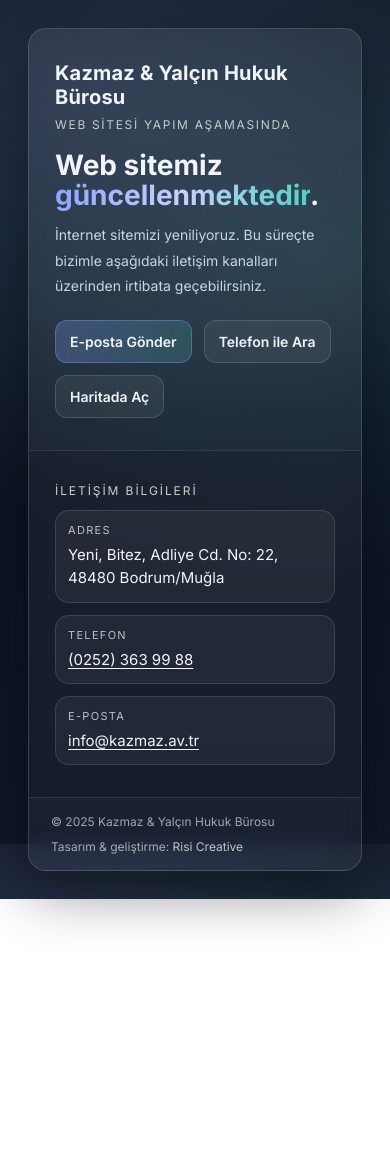
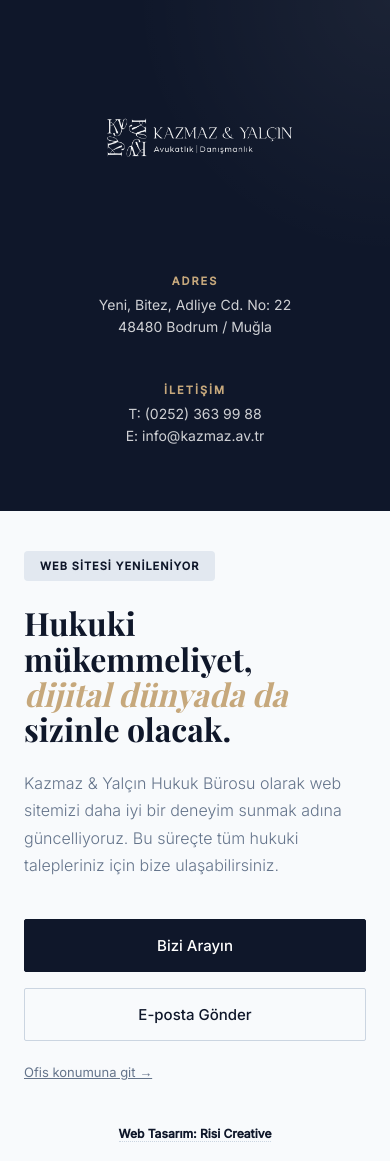
Before and after one commit to Ozrisi/kazmaz-avtr, a plain HTML site: page index.html in a window 390 px wide. Before the commit the page ends 899 px from the top, so only its background shows below. Drawn offline with nearby package versions, Linux system fonts and the light colour scheme; a web font is replaced by a local one.

Commit message:
Refactor index.html for improved structure and styles
Updated the HTML structure and styles for the Kazmaz & Yalçın Hukuk Bürosu website. Improved meta tags, added styles, and adjusted layout for better responsiveness.

```diff
--- a/index.html
+++ b/index.html
@@ -1,291 +1,296 @@
 <!DOCTYPE html>
 <html lang="tr">
 <head>
-  <meta charset="UTF-8" />
-  <meta name="viewport" content="width=device-width, initial-scale=1.0" />
-  <title>Kazmaz & Yalçın Hukuk Bürosu | Yapım Aşamasında</title>
+  <meta charset="UTF-8">
+  <title>Kazmaz & Yalçın Hukuk Bürosu</title>
+  <meta name="viewport" content="width=device-width, initial-scale=1.0">
 
-  <meta name="description" content="Kazmaz & Yalçın Hukuk Bürosu web sitesi yapım aşamasındadır. İletişim bilgilerimiz aşağıdadır." />
-  <meta name="robots" content="noindex, nofollow" />
-  <meta name="theme-color" content="#0b0f19" />
-
-  <link rel="preconnect" href="https://fonts.googleapis.com">
-  <link rel="preconnect" href="https://fonts.gstatic.com" crossorigin>
-  <link href="https://fonts.googleapis.com/css2?family=Inter:wght@300;400;600;700&display=swap" rel="stylesheet">
+  <link href="https://fonts.googleapis.com/css2?family=Inter:wght@300;400;500&family=Playfair+Display:ital,wght@0,600;0,700;1,600&display=swap" rel="stylesheet">
 
   <style>
-    :root{
-      --bg1:#0b0f19;
-      --bg2:#0f172a;
-      --card:rgba(255,255,255,.06);
-      --stroke:rgba(255,255,255,.14);
-      --text:#f1f5f9;
-      --muted:#cbd5e1;
-      --accent:#8aa6ff;
-      --accent2:#4fd1c5;
-      --shadow: 0 20px 60px rgba(0,0,0,.45);
-      --radius: 18px;
+    :root {
+      --primary-dark: #0f172a;
+      --accent-gold: #c6a87c;
+      --text-grey: #64748b;
+      --bg-light: #f8fafc;
     }
 
-    *{box-sizing:border-box}
-    html,body{height:100%}
-    body{
-      margin:0;
-      font-family: "Inter", system-ui, -apple-system, Segoe UI, Roboto, Arial, sans-serif;
-      color:var(--text);
-      background:
-        radial-gradient(1200px 700px at 20% 10%, rgba(138,166,255,.18), transparent 55%),
-        radial-gradient(900px 600px at 80% 30%, rgba(79,209,197,.14), transparent 55%),
-        linear-gradient(180deg, var(--bg1), var(--bg2));
-      overflow-x:hidden;
+    * { box-sizing: border-box; }
+
+    body {
+      margin: 0;
+      padding: 0;
+      font-family: 'Inter', sans-serif;
+      height: 100vh;
+      overflow: hidden;
+      display: flex;
     }
 
-    /* PNG Background Logo (Watermark) */
-    .bg-logo{
-      position: fixed;
-      inset: 0;
-      background: url("assets/kazmazlogo.png") no-repeat center;
-      background-size: contain;   /* ekrana sığdır */
-      opacity: 0.10;              /* görünürlük */
-      z-index: 0;
+    /* === SOL TARAF === */
+    .brand-section {
+      width: 40%;
+      background-color: var(--primary-dark);
+      color: #fff;
+      padding: 60px;
+      display: flex;
+      flex-direction: column;
+      justify-content: space-between;
+      position: relative;
+    }
+
+    .brand-section::before {
+      content: "";
+      position: absolute;
+      top: 0; left: 0; width: 100%; height: 100%;
+      background: radial-gradient(circle at top right, rgba(255,255,255,0.05), transparent 40%);
       pointer-events: none;
-      filter: blur(0.4px);
     }
-    @media (max-width: 768px){
-      .bg-logo{
-        opacity: 0.07;
+
+    .logo-container img {
+      width: 100%;
+      /* GÜNCELLEME: Logo boyutu büyütüldü (280px -> 450px) */
+      max-width: 450px;
+      height: auto;
+      object-fit: contain;
+      filter: brightness(0) invert(1);
+      opacity: 0.95; /* Biraz daha belirgin olsun diye opaklığı artırdım */
+    }
+
+    .contact-details {
+      margin-top: auto;
+      border-left: 1px solid rgba(255,255,255,0.1);
+      padding-left: 24px;
+    }
+
+    .contact-item {
+      margin-bottom: 24px;
+    }
+
+    .contact-item h4 {
+      margin: 0 0 6px;
+      font-size: 11px;
+      text-transform: uppercase;
+      letter-spacing: 2px;
+      color: var(--accent-gold);
+    }
+
+    .contact-item p {
+      margin: 0;
+      font-size: 14px;
+      color: rgba(255,255,255,0.8);
+      line-height: 1.6;
+    }
+
+    /* === SAĞ TARAF === */
+    .content-section {
+      width: 60%;
+      background-color: var(--bg-light);
+      display: flex;
+      align-items: center;
+      justify-content: center;
+      padding: 60px;
+      position: relative;
+    }
+
+    .content-wrapper {
+      max-width: 550px;
+      animation: fadeInUp 1s ease-out;
+    }
+
+    .status-badge {
+      display: inline-block;
+      padding: 8px 16px;
+      background: #e2e8f0;
+      color: var(--primary-dark);
+      font-size: 11px;
+      font-weight: 700;
+      letter-spacing: 1px;
+      text-transform: uppercase;
+      border-radius: 4px;
+      margin-bottom: 24px;
+    }
+
+    h1 {
+      font-family: 'Playfair Display', serif;
+      font-size: 48px;
+      color: var(--primary-dark);
+      margin: 0 0 24px;
+      line-height: 1.1;
+    }
+
+    h1 span {
+      color: var(--accent-gold);
+      font-style: italic;
+    }
+
+    p.lead {
+      font-size: 18px;
+      color: var(--text-grey);
+      line-height: 1.7;
+      margin-bottom: 40px;
+      font-weight: 300;
+    }
+
+    .action-buttons {
+      display: flex;
+      gap: 16px;
+    }
+
+    .btn {
+      padding: 16px 32px;
+      border-radius: 2px;
+      text-decoration: none;
+      font-weight: 500;
+      font-size: 15px;
+      transition: all 0.3s ease;
+    }
+
+    .btn-primary {
+      background: var(--primary-dark);
+      color: #fff;
+      border: 1px solid var(--primary-dark);
+    }
+
+    .btn-primary:hover {
+      background: #1e293b;
+      transform: translateY(-2px);
+      box-shadow: 0 10px 20px rgba(15, 23, 42, 0.15);
+    }
+
+    .btn-secondary {
+      background: transparent;
+      color: var(--primary-dark);
+      border: 1px solid #cbd5e1;
+    }
+
+    .btn-secondary:hover {
+      border-color: var(--primary-dark);
+      background: #fff;
+    }
+
+    .footer-signature {
+      position: absolute;
+      bottom: 30px;
+      right: 40px;
+      font-size: 12px;
+      color: #94a3b8;
+    }
+
+    .footer-signature a {
+      color: var(--primary-dark);
+      text-decoration: none;
+      font-weight: 600;
+      border-bottom: 1px dotted #cbd5e1;
+      transition: color 0.2s;
+    }
+
+    .footer-signature a:hover {
+      color: var(--accent-gold);
+      border-bottom-style: solid;
+    }
+
+    /* === MOBİL === */
+    @media (max-width: 900px) {
+      body {
+        flex-direction: column;
+        height: auto;
+        overflow-y: auto;
+      }
+      .brand-section {
+        width: 100%;
+        padding: 40px 24px;
+        align-items: center;
+        text-align: center;
+      }
+      .contact-details {
+        border-left: none;
+        padding-left: 0;
+        margin-top: 32px;
+        display: flex;
+        flex-wrap: wrap;
+        justify-content: center;
+        gap: 20px;
+      }
+      .logo-container img {
+        max-width: 280px; /* Mobilde yine küçük kalsın, taşmasın */
+      }
+      .content-section {
+        width: 100%;
+        padding: 40px 24px 80px 24px;
+      }
+      h1 { font-size: 32px; }
+      p.lead { font-size: 16px; }
+      .action-buttons {
+        flex-direction: column;
+        width: 100%;
+      }
+      .btn { width: 100%; text-align: center; }
+
+      .footer-signature {
+        width: 100%;
+        text-align: center;
+        left: 0;
+        right: 0;
+        bottom: 20px;
       }
     }
 
-    .wrap{
-      min-height:100%;
-      display:flex;
-      align-items:center;
-      justify-content:center;
-      padding:28px;
-      position: relative;
-      z-index: 1; /* watermark üstünde */
+    @keyframes fadeInUp {
+      from { opacity: 0; transform: translateY(20px); }
+      to { opacity: 1; transform: translateY(0); }
     }
-
-    .card{
-      width:min(980px, 100%);
-      background: linear-gradient(180deg, rgba(255,255,255,.08), rgba(255,255,255,.04));
-      border:1px solid var(--stroke);
-      border-radius:var(--radius);
-      box-shadow:var(--shadow);
-      overflow:hidden;
-      position:relative;
-      backdrop-filter: blur(8px);
-    }
-
-    .inner{
-      display:grid;
-      grid-template-columns: 1.2fr .8fr;
-    }
-    @media (max-width: 860px){
-      .inner{grid-template-columns:1fr}
-    }
-
-    .left, .right{ padding:44px 44px; }
-    @media (max-width: 860px){
-      .left, .right{padding:32px 26px}
-    }
-
-    .brand{ margin-bottom:18px; }
-    .brand h1{
-      margin:0;
-      font-size: clamp(20px, 2.6vw, 28px);
-      letter-spacing:.2px;
-      line-height:1.2;
-    }
-    .tag{
-      margin:8px 0 0;
-      color:rgba(255,255,255,.72);
-      font-size:12px;
-      letter-spacing:.14em;
-      text-transform:uppercase;
-    }
-
-    .headline{
-      margin:18px 0 12px;
-      font-size: clamp(28px, 3.6vw, 44px);
-      line-height:1.08;
-      font-weight:700;
-    }
-    .headline span{
-      background: linear-gradient(90deg, var(--accent), #c7d2fe, var(--accent2));
-      -webkit-background-clip:text;
-      background-clip:text;
-      -webkit-text-fill-color:transparent;
-    }
-
-    .sub{
-      margin:0;
-      color:var(--muted);
-      font-size: clamp(14px, 1.5vw, 16px);
-      line-height:1.8;
-      max-width: 66ch;
-    }
-
-    .actions{
-      display:flex;
-      gap:12px;
-      flex-wrap:wrap;
-      margin-top:22px;
-    }
-
-    .btn{
-      display:inline-flex;
-      align-items:center;
-      justify-content:center;
-      padding:12px 14px;
-      border-radius:12px;
-      border:1px solid rgba(255,255,255,.14);
-      background: rgba(255,255,255,.06);
-      color:var(--text);
-      text-decoration:none;
-      font-weight:600;
-      font-size:14px;
-      transition: transform .12s ease, background .12s ease, border-color .12s ease;
-      user-select:none;
-      white-space: nowrap;
-    }
-    .btn:hover{
-      transform: translateY(-1px);
-      background: rgba(255,255,255,.09);
-      border-color: rgba(255,255,255,.22);
-    }
-    .btn.primary{
-      background: linear-gradient(90deg, rgba(138,166,255,.26), rgba(79,209,197,.18));
-      border-color: rgba(138,166,255,.35);
-    }
-
-    .right{
-      border-left:1px solid rgba(255,255,255,.10);
-      background: rgba(0,0,0,.10);
-    }
-    @media (max-width: 860px){
-      .right{border-left:none; border-top:1px solid rgba(255,255,255,.10)}
-    }
-
-    .boxTitle{
-      margin:0 0 12px;
-      font-size:12px;
-      letter-spacing:.16em;
-      text-transform:uppercase;
-      color: rgba(255,255,255,.78);
-    }
-
-    .info{ display:grid; gap:12px; margin-top:10px; }
-
-    .row{
-      padding:12px 12px;
-      border:1px solid rgba(255,255,255,.12);
-      background: rgba(255,255,255,.05);
-      border-radius:14px;
-    }
-
-    .label{
-      font-size:11px;
-      color:rgba(255,255,255,.70);
-      letter-spacing:.12em;
-      text-transform:uppercase;
-      margin-bottom:6px;
-    }
-
-    .val{
-      font-size:15px;
-      color:var(--text);
-      line-height:1.55;
-      word-break:break-word;
-    }
-
-    .val a{
-      color:var(--text);
-      text-decoration:underline;
-      text-underline-offset:3px;
-    }
-
-    .footer{
-      padding:16px 22px;
-      border-top:1px solid rgba(255,255,255,.10);
-      display:flex;
-      justify-content:space-between;
-      gap:10px;
-      flex-wrap:wrap;
-      color: rgba(255,255,255,.60);
-      font-size:12px;
-    }
-    .footer a{
-      color: rgba(255,255,255,.72);
-      text-decoration:none;
-    }
-    .footer a:hover{ text-decoration:underline; }
   </style>
 </head>
+<body>
 
-<body>
-  <!-- Background logo watermark -->
-  <div class="bg-logo" aria-hidden="true"></div>
+  <aside class="brand-section">
+    <div class="logo-container">
+      <img src="assets/kazmazlogo.png" alt="Kazmaz & Yalçın Hukuk">
+    </div>
 
-  <div class="wrap">
-    <div class="card">
-      <div class="inner">
-        <section class="left" aria-label="Bilgilendirme">
-          <div class="brand">
-            <h1>Kazmaz &amp; Yalçın Hukuk Bürosu</h1>
-            <div class="tag">Web Sitesi Yapım Aşamasında</div>
-          </div>
+    <div class="contact-details">
+      <div class="contact-item">
+        <h4>ADRES</h4>
+        <p>Yeni, Bitez, Adliye Cd. No: 22<br>48480 Bodrum / Muğla</p>
+      </div>
+      <div class="contact-item">
+        <h4>İLETİŞİM</h4>
+        <p>
+          T: (0252) 363 99 88<br>
+          E: info@kazmaz.av.tr
+        </p>
+      </div>
+    </div>
+  </aside>
 
-          <div class="headline">
-            Web sitemiz <span>güncellenmektedir</span>.
-          </div>
+  <main class="content-section">
+    <div class="content-wrapper">
+      <span class="status-badge">Web Sitesi Yenileniyor</span>
 
-          <p class="sub">
-            İnternet sitemizi yeniliyoruz. Bu süreçte bizimle aşağıdaki iletişim kanalları üzerinden
-            irtibata geçebilirsiniz.
-          </p>
+      <h1>
+        Hukuki mükemmeliyet,<br>
+        <span>dijital dünyada da</span><br>
+        sizinle olacak.
+      </h1>
 
-          <div class="actions">
-            <a class="btn primary" href="mailto:info@kazmaz.av.tr">E-posta Gönder</a>
-            <a class="btn" href="tel:+902523639988">Telefon ile Ara</a>
-            <a class="btn" target="_blank" rel="noopener noreferrer"
-               href="https://www.google.com/maps/search/?api=1&query=Yeni%2C%20Bitez%2C%20Adliye%20Cd.%20No%3A%2022%2C%2048480%20Bodrum%2FMu%C4%9Fla">
-              Haritada Aç
-            </a>
-          </div>
-        </section>
+      <p class="lead">
+        Kazmaz & Yalçın Hukuk Bürosu olarak web sitemizi daha iyi bir deneyim sunmak adına güncelliyoruz. Bu süreçte tüm hukuki talepleriniz için bize ulaşabilirsiniz.
+      </p>
 
-        <aside class="right" aria-label="İletişim">
-          <p class="boxTitle">İletişim Bilgileri</p>
-
-          <div class="info">
-            <div class="row">
-              <div class="label">Adres</div>
-              <div class="val">Yeni, Bitez, Adliye Cd. No: 22, 48480 Bodrum/Muğla</div>
-            </div>
-
-            <div class="row">
-              <div class="label">Telefon</div>
-              <div class="val"><a href="tel:+902523639988">(0252) 363 99 88</a></div>
-            </div>
-
-            <div class="row">
-              <div class="label">E-posta</div>
-              <div class="val"><a href="mailto:info@kazmaz.av.tr">info@kazmaz.av.tr</a></div>
-            </div>
-          </div>
-        </aside>
+      <div class="action-buttons">
+        <a href="tel:+902523639988" class="btn btn-primary">Bizi Arayın</a>
+        <a href="mailto:info@kazmaz.av.tr" class="btn btn-secondary">E-posta Gönder</a>
       </div>
 
-      <footer class="footer">
-        <div>© 2025 Kazmaz &amp; Yalçın Hukuk Bürosu</div>
-        <div>
-          Tasarım &amp; geliştirme:
-          <a href="https://risicreative.com" target="_blank" rel="nofollow noopener noreferrer">Risi Creative</a>
-        </div>
-      </footer>
+      <div style="margin-top: 20px;">
+        <a href="https://www.google.com/maps/search/?api=1&query=Yeni+Bitez+Adliye+Cd+No+22+Bodrum" target="_blank" style="color: #64748b; font-size: 13px; text-decoration: underline;">Ofis konumuna git →</a>
+      </div>
     </div>
-  </div>
+
+    <div class="footer-signature">
+      <a href="https://www.risicreative.com" target="_blank">Web Tasarım: Risi Creative</a>
+    </div>
+  </main>
+
 </body>
 </html>
```
